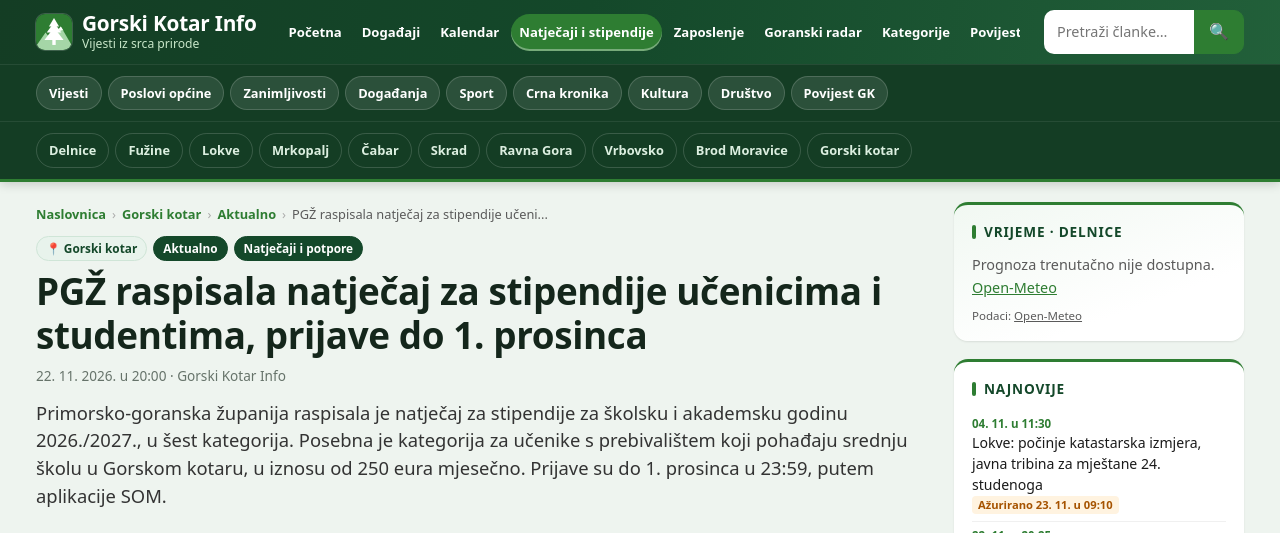
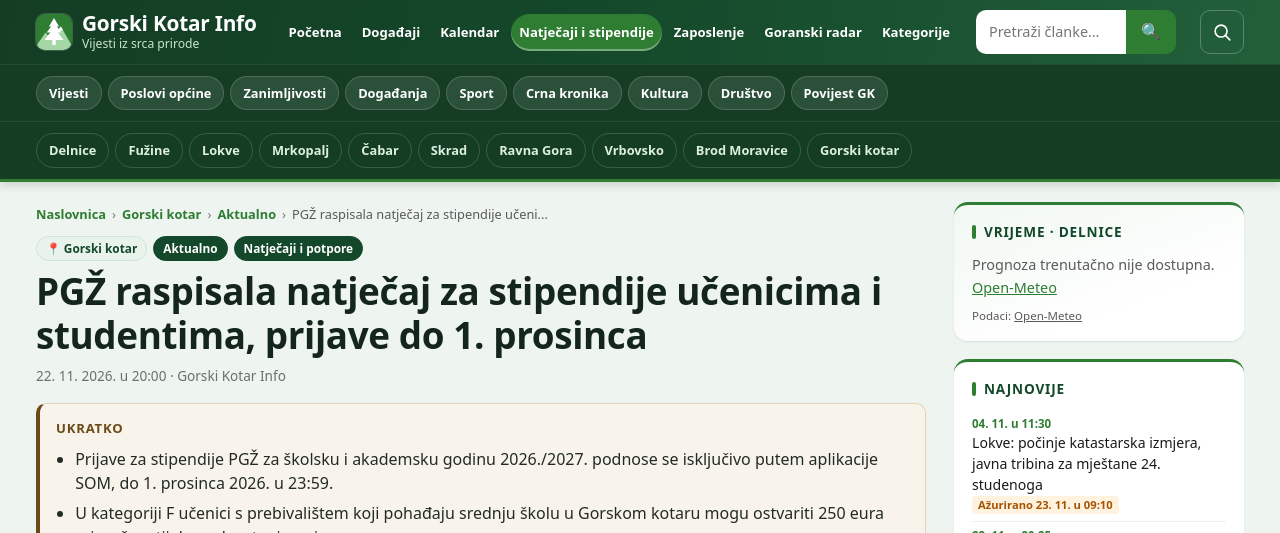
Before and after one commit to MojGK/gorski-kotar.info, a Jekyll site: the page built from _posts/2026-11-22-pgz-natjecaj-stipendije-2026-2027.md, in a window 1280 px wide and 1400 px high, cut to the strip 0-533 px from the top of the window. Built offline with Jekyll 4.4.1, drawn with Linux system fonts in a browser that asks for light colours; some of the changed text lies outside the part shown.

Commit message:
Pretraga u zaglavlju, čitljiviji mobitel i okvir Ukratko

```diff
--- a/_layouts/default.html
+++ b/_layouts/default.html
@@ -102,9 +102,14 @@
         <button type="submit" aria-label="Traži">🔍</button>
         <div id="search-results" class="search-results" role="listbox" hidden></div>
       </form>
-      <button type="button" class="menu-toggle" id="menu-toggle" aria-expanded="false" aria-controls="glavni-izbornik" aria-label="Otvori izbornik">
-        <span class="menu-bars" aria-hidden="true"><span></span><span></span><span></span></span>
-      </button>
+      <div class="header-actions">
+        <a class="header-search-btn" href="{{ '/pretraga/' | relative_url }}" aria-label="Traži"{% if nav_sec == "trazi" %} aria-current="page"{% endif %}>
+          <svg viewBox="0 0 24 24" width="22" height="22" aria-hidden="true" focusable="false"><circle cx="11" cy="11" r="6.5"/><path d="M16 16l4.5 4.5"/></svg>
+        </a>
+        <button type="button" class="menu-toggle" id="menu-toggle" aria-expanded="false" aria-controls="glavni-izbornik" aria-label="Otvori izbornik">
+          <span class="menu-bars" aria-hidden="true"><span></span><span></span><span></span></span>
+        </button>
+      </div>
     </div>
     <div class="filter-rows">
       <nav class="filter-row filter-row-vijesti" aria-label="Vijesti">
--- a/_layouts/post.html
+++ b/_layouts/post.html
@@ -20,6 +20,16 @@ layout: default
       {% include datum.html date=page.date show_time=page.show_time %} · {{ site.author.name | default: "Gorski Kotar Info" }}{% include azurirano-oznaka.html post=page %}
     </div>
     {% if page.event_date %}{% include dogadaj-info.html post=page note=true %}{% endif %}
+    {% if page.ukratko and page.ukratko.size > 0 %}
+    <aside class="ukratko" aria-labelledby="ukratko-naslov">
+      <h2 id="ukratko-naslov">Ukratko</h2>
+      <ul>
+        {% for stavka in page.ukratko %}
+        <li>{{ stavka | escape }}</li>
+        {% endfor %}
+      </ul>
+    </aside>
+    {% endif %}
     {%- assign lede = page.excerpt | strip_html | strip -%}
     {%- assign first_para = content | split: '</p>' | first | strip_html | strip -%}
     {% if lede != "" and lede != first_para %}<p class="lede">{{ lede }}</p>{% endif %}
--- a/_posts/2026-11-22-pgz-natjecaj-stipendije-2026-2027.md
+++ b/_posts/2026-11-22-pgz-natjecaj-stipendije-2026-2027.md
@@ -7,6 +7,10 @@ type: Aktualno
 categories: [Gorski kotar, Aktualno]
 tags: [natjecaji]
 excerpt: "Primorsko-goranska županija raspisala je natječaj za stipendije za školsku i akademsku godinu 2026./2027., u šest kategorija. Posebna je kategorija za učenike s prebivalištem koji pohađaju srednju školu u Gorskom kotaru, u iznosu od 250 eura mjesečno. Prijave su do 1. prosinca u 23:59, putem aplikacije SOM."
+ukratko:
+  - "Prijave za stipendije PGŽ za školsku i akademsku godinu 2026./2027. podnose se isključivo putem aplikacije SOM, do 1. prosinca 2026. u 23:59."
+  - "U kategoriji F učenici s prebivalištem koji pohađaju srednju školu u Gorskom kotaru mogu ostvariti 250 eura mjesečno, tijekom deset mjeseci."
+  - "Prijava je moguća u više kategorija, ali se stipendija ostvaruje samo u jednoj; iznimka su učenici koji ispunjavaju uvjete za kategorije A i F, koji mogu ostvariti obje."
 image: /assets/images/pgz-stipendije-2026.jpg
 image_alt: "Ilustracija: diploma, visoka kapa i hrpa knjiga"
 image_credit: "Ilustracija: PGŽ"
--- a/assets/css/style.scss
+++ b/assets/css/style.scss
@@ -226,9 +226,9 @@ footer {
   object-fit: cover; border-radius: 12px; border: 1px solid var(--border);
 }
 .post-figure figcaption, .hero-figure figcaption {
-  font-size: 0.78rem; color: #888; margin-top: 6px; line-height: 1.4;
-}
-.post-figure figcaption a, .hero-figure figcaption a { color: #777; }
+  font-size: 0.78rem; color: #595959; margin-top: 6px; line-height: 1.4;
+}
+.post-figure figcaption a, .hero-figure figcaption a { color: #3d5c42; }
 .post-body img { max-width: 100%; height: auto; border-radius: 10px; }
 .hero-figure { margin: 0; display: flex; flex-direction: column; }
 .hero-figure img { flex: 1; min-height: 260px; }
@@ -380,8 +380,8 @@ mark { background: #fff1a8; color: inherit; padding: 0 1px; border-radius: 2px;
 .lead-meta .tags { margin: 0; }
 .lead-meta .meta { margin: 0; font-size: 0.82rem; }
 .lead-body > p { margin: 8px 0 0; color: #333; font-size: 1.02rem; }
-.lead-body .lead-credit { font-size: 0.74rem; color: #888; margin-top: 8px; }
-.lead-credit a { color: #777; }
+.lead-body .lead-credit { font-size: 0.74rem; color: #595959; margin-top: 8px; }
+.lead-credit a { color: #3d5c42; }
 
 /* kompaktni filteri */
 .filters { display: flex; flex-wrap: wrap; align-items: center; gap: 6px 12px; padding: 10px 12px; margin-bottom: 18px; }
@@ -423,7 +423,7 @@ mark { background: #fff1a8; color: inherit; padding: 0 1px; border-radius: 2px;
 .breadcrumbs { display: flex; flex-wrap: wrap; align-items: center; gap: 4px; font-size: 0.8rem; color: var(--muted); margin: 18px 0 0; }
 .breadcrumbs a { color: var(--green); text-decoration: none; font-weight: 600; }
 .breadcrumbs a:hover { text-decoration: underline; }
-.bc-sep { color: #aaa; margin: 0 2px; }
+.bc-sep { color: #767676; margin: 0 2px; }
 .bc-current { color: var(--muted); }
 
 .post { max-width: none; }
@@ -585,8 +585,11 @@ img { max-width: 100%; }
 .site-title { font-family: var(--font); font-size: 1.3rem; font-weight: 800; line-height: 1.15; color: #fff; text-transform: none; letter-spacing: -0.01em; text-shadow: none; white-space: nowrap; }
 .tagline { margin: 0; font-size: 0.76rem; color: #c8e6c9; line-height: 1.3; white-space: nowrap; overflow: hidden; text-overflow: ellipsis; }
 
-.menu-toggle { display: inline-flex; align-items: center; justify-content: center; width: 44px; height: 44px; padding: 0; border: 1px solid rgba(255,255,255,0.25); border-radius: 10px; background: transparent; color: #fff; cursor: pointer; }
-.menu-toggle:hover { background: rgba(255,255,255,0.08); }
+.header-actions { display: flex; align-items: center; gap: 8px; flex: 0 0 auto; }
+.header-search-btn, .menu-toggle { display: inline-flex; align-items: center; justify-content: center; width: 44px; height: 44px; padding: 0; border: 1px solid rgba(255,255,255,0.25); border-radius: 10px; background: transparent; color: #fff; cursor: pointer; flex-shrink: 0; text-decoration: none; }
+.header-search-btn:hover, .header-search-btn[aria-current="page"], .menu-toggle:hover { background: rgba(255,255,255,0.08); }
+.header-search-btn:focus-visible, .menu-toggle:focus-visible { outline: 2px solid #fff; outline-offset: 2px; }
+.header-search-btn svg { width: 22px; height: 22px; fill: none; stroke: currentColor; stroke-width: 1.8; stroke-linecap: round; stroke-linejoin: round; }
 .menu-bars { position: relative; display: block; width: 20px; height: 14px; }
 .menu-bars span { position: absolute; left: 0; width: 100%; height: 2px; background: currentColor; border-radius: 2px; transition: transform 0.2s, opacity 0.2s, top 0.2s; }
 .menu-bars span:nth-child(1) { top: 0; }
@@ -1568,3 +1571,43 @@ h1, h2, h3, .post-card h3 a, .izd-title { overflow-wrap: break-word; }
 .podijeli-wa { background: #25d366; }
 .podijeli-viber { background: #7360f2; }
 .podijeli-native[hidden] { display: none; }
+
+
+/* Okvir „Ukratko” (front matter `ukratko`, 2–4 natuknice) */
+.ukratko {
+  margin: 16px 0 4px;
+  padding: 14px 16px 12px;
+  background: #f8f4ec;
+  border: 1px solid #e4d4b5;
+  border-left: 4px solid #6b4a16;
+  border-radius: 10px;
+}
+.ukratko h2 {
+  margin: 0 0 8px;
+  font-size: 0.82rem;
+  font-weight: 800;
+  letter-spacing: 0.06em;
+  text-transform: uppercase;
+  color: #6b4a16;
+}
+.ukratko ul { margin: 0; padding: 0 0 0 1.2em; }
+.ukratko li { margin: 0 0 6px; color: #222b25; line-height: 1.5; }
+.ukratko li:last-child { margin-bottom: 0; }
+
+/* Mobilna čitljivost (< 900 px): veći tekst u člancima, malo više zraka, bez promjene palete */
+@media (max-width: 899px) {
+  .post-content { font-size: 17px; line-height: 1.65; color: #222b25; }
+  .post-content p { margin: 0 0 1.15em; }
+  .post-header { margin-bottom: 28px; }
+  .post-header h1 { line-height: 1.28; }
+  .ukratko { margin: 18px 0 8px; padding: 16px 16px 14px; }
+  .ukratko li { line-height: 1.55; }
+  .lead { margin: 18px 0 24px; }
+  .servisi-gradani { margin: 0 0 24px; }
+  .izdvojeno { margin: 12px 0 22px; }
+  .dogadjanja-blok { margin-bottom: 24px; }
+  .posts-grid { gap: 16px; }
+  #clanci.posts-grid { gap: 14px !important; }
+  main.container { padding-bottom: 32px; }
+  .section-title { margin: 26px 0 14px; }
+}
```
Also changed, not shown: _posts/2026-11-04-lokve-katastarska-izmjera-javna-tribina-24-studenoga.md (+4 -0 lines), _posts/2026-11-22-dhmz-snijeg-kraj-studenoga-gorski-kotar.md (+4 -0 lines), README.md.
